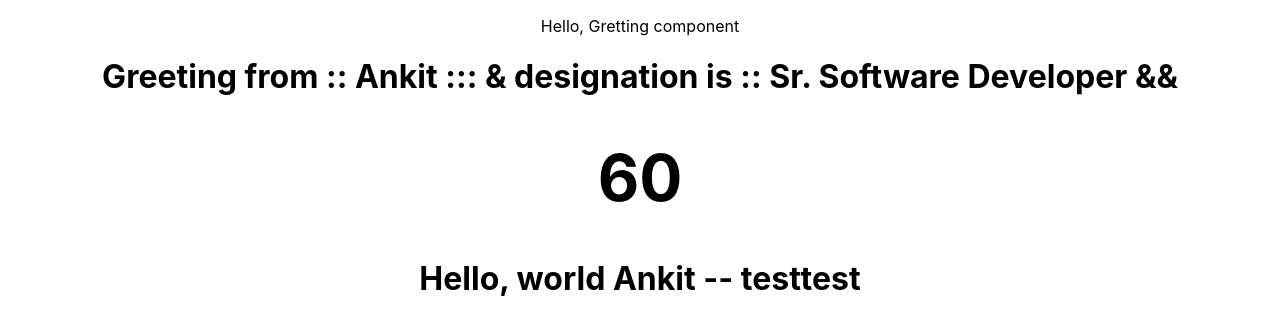
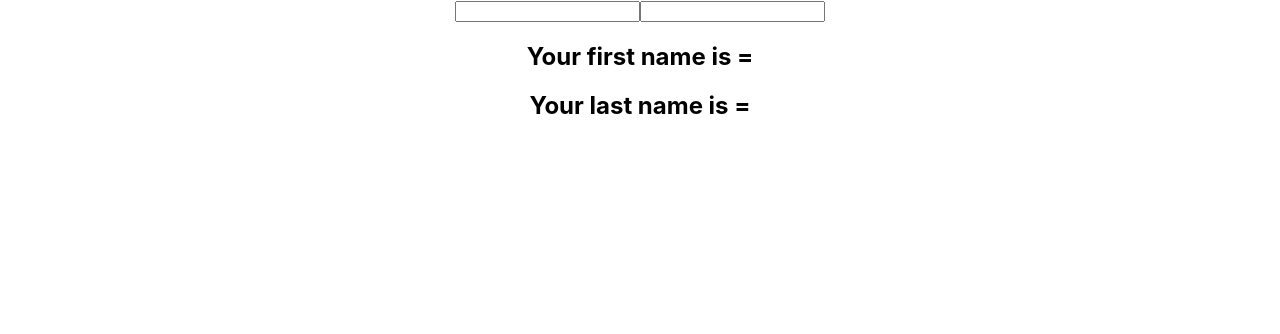
Before and after one commit to insanisbrain/ReactB8-javascript, a React (Create React App) app in the folder my-app/: page / in a window 1280 px wide. Shown: the top 334 px of the page. Built offline with nearby package versions, Linux system fonts and the light colour scheme.

Commit message:
useState

```diff
--- a/my-app/src/App.js
+++ b/my-app/src/App.js
@@ -1,17 +1,21 @@
 import logo from './logo.svg';
 import './App.css';
 import Greet from './components/Greet';
+import Counter from './components/Counter';
+import Form from './components/Form';
 
 function App() {
   return (
     <div className="App">
-      <Greet name={"Ankit"} designation={"Sr. Software Developer"} values={[10, 20, 30]} >
+      {/* <Greet name={"Ankit"} designation={"Sr. Software Developer"} values={[10, 20, 30]} >
         <p>Hello, Gretting component</p>
-      </Greet>
+      </Greet> */}
       {/* <Greet name={"Gorakh"} designation={"CEO"} values={[40, 50, 60]} />
       <Greet name={"Javscript"} designation={"kuchBHi"} values={[70, 80, 90]} />
       <Greet />
       <Greet /> */}
+      {/* <Counter /> */}
+      <Form />
     </div>
   );
 }
--- /dev/null
+++ b/my-app/src/components/Counter.js
@@ -0,0 +1,26 @@
+import React, { useState } from 'react'
+
+const Counter = () => {
+
+  const initialValue = 0;
+  const [counter, setCounter] = useState(initialValue);
+
+  const incrementFive = () => {
+    for (let i = 0; i < 5; i++) {
+      setCounter((payal) => payal + 1);
+    }
+  }
+
+  return (
+    <div>
+      Count : {counter}
+      {/* <button onClick={() => setCounter(counter + 1)}>Count -- {counter}</button> */}
+      <button onClick={() => setCounter(counter + 1)}>Increment</button>
+      <button onClick={() => setCounter(counter - 1)}>Decrement</button>
+      <button onClick={incrementFive}>Increment 5</button>
+      <button onClick={() => setCounter(initialValue)}>Reset</button>
+    </div>
+  )
+}
+
+export default Counter
--- /dev/null
+++ b/my-app/src/components/Form.js
@@ -0,0 +1,64 @@
+import React, { useState } from 'react'
+
+const Form = () => {
+
+  const initialValue = {
+    firstName: '',
+    lastName: ''
+  }
+  const [name, setName] = useState(initialValue)
+
+  // let initialArrayItem = [
+  //   {
+  //     id: 0,
+  //     name: 'Ankit',
+  //     salary: 20000,
+  //     designation: 'Sr. Software Developer'
+  //   }
+  // ]
+
+  // const [items, setItems] = useState(initialArrayItem);
+
+  // const addItem = () => {
+  //   let data = [...items];
+
+  //   let anotherName = {
+  //     id: 1,
+  //     name: 'Gorakh',
+  //     salary: 100000,
+  //     designation: 'CEO'
+  //   }
+  //   data.push(anotherName)
+  //   console.log("data", data);
+  //   //
+  //   setItems(data)
+  // }
+
+  return (
+    <div>
+      {/* Form */}
+      <input type="text" value={name.firstName} onChange={e => setName({ ...name, firstName: e.target.value })} />
+      <input type="text" value={name.lastName} onChange={e => setName({ ...name, lastName: e.target.value })} />
+      {/* Form */}
+
+      <h2>Your first name is = {name.firstName}</h2>
+      <h2>Your last name is = {name.lastName}</h2>
+
+      {/* <button onClick={addItem}>Add A Number</button> */}
+      {/* <ul>
+        {items.map((item) => (
+          <li>{item.value}</li>
+        ))}
+      </ul> */}
+      {/* {items.map((item, index) => {
+        return (
+          <div>
+            {item.id} . Your Name is: {item.name} & salary is: {item.salary}
+          </div>
+        )
+      })} */}
+    </div>
+  )
+}
+
+export default Form
```
